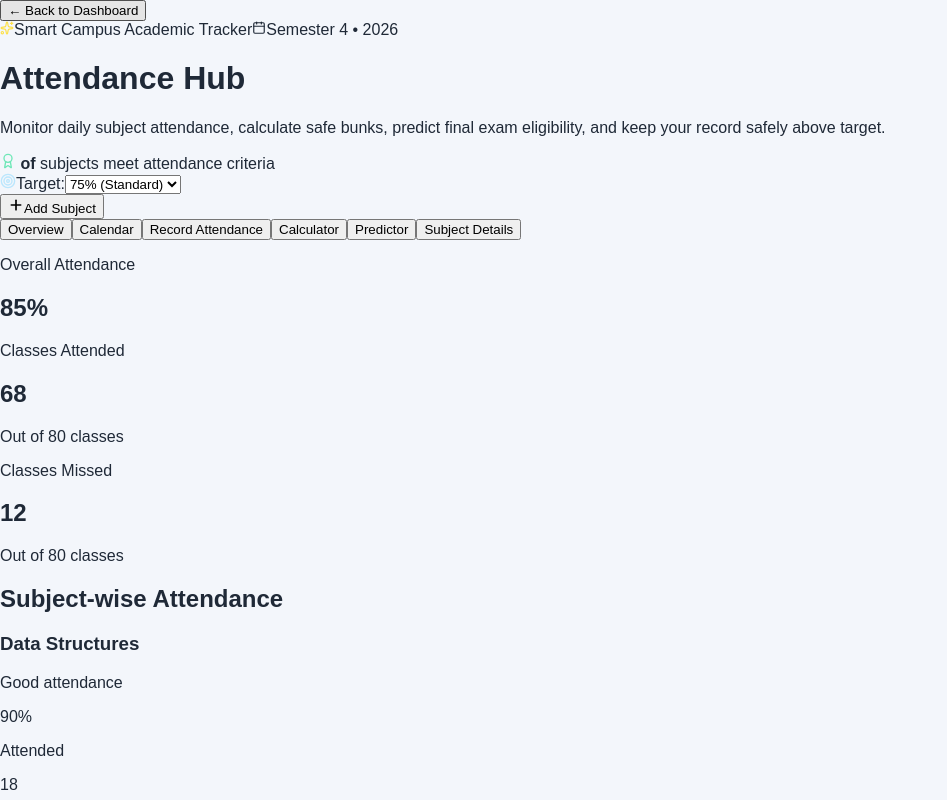
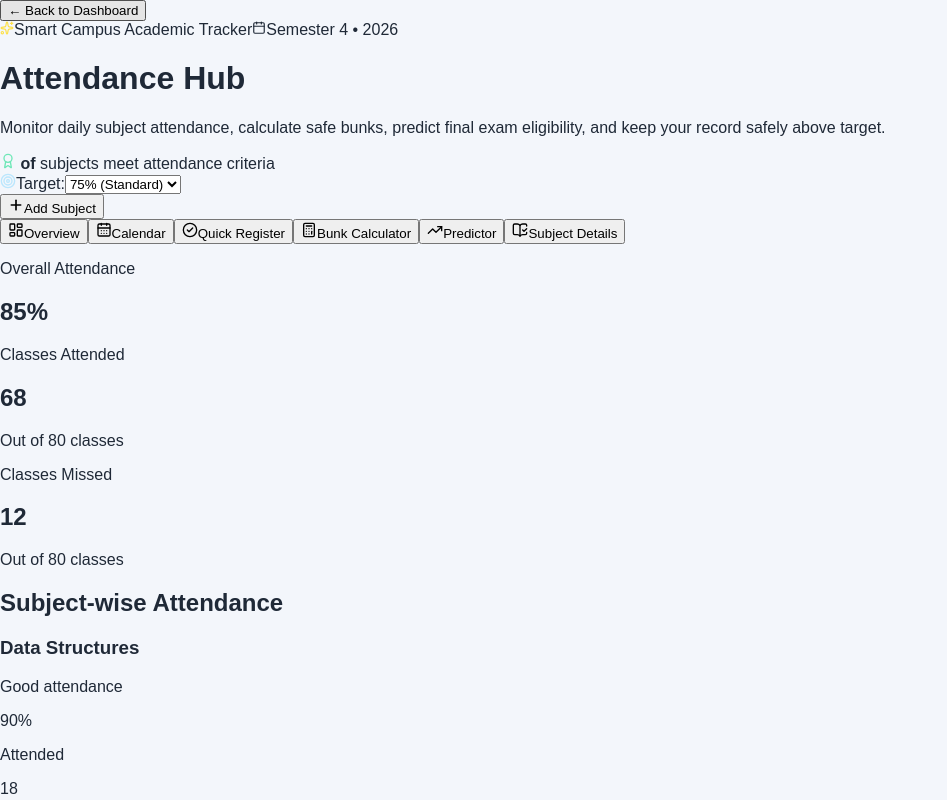
Before and after one commit to Shweta-0801/unisphere, a React (Vite) app: page /attendance in a window 1280 px wide. Shown: the top 800 px of the page, without its empty margins (0-947 px from the left). Built offline with nearby package versions, Linux system fonts and the light colour scheme.

Commit message:
updated attendance navigation

```diff
--- a/src/components/attendance/AttendanceNavigation.jsx
+++ b/src/components/attendance/AttendanceNavigation.jsx
@@ -1,32 +1,46 @@
-function AttendanceNavigation({ activeSection, setActiveSection }) {
-  const sections = [
-    "Overview",
-    "Calendar",
-    "Record Attendance",
-    "Calculator",
-    "Predictor",
-    "Subject Details"
+import {
+  LayoutDashboard,
+  CalendarDays,
+  CheckCircle2,
+  Calculator,
+  TrendingUp,
+  BookOpenCheck
+} from "lucide-react";
+
+function AttendanceNavigation({ activeSection, setActiveSection, atRiskCount = 0 }) {
+  const navItems = [
+    { id: "Overview", label: "Overview", icon: LayoutDashboard },
+    { id: "Calendar", label: "Calendar", icon: CalendarDays },
+    { id: "Record Attendance", label: "Quick Register", icon: CheckCircle2 },
+    { id: "Calculator", label: "Bunk Calculator", icon: Calculator },
+    { id: "Predictor", label: "Predictor", icon: TrendingUp },
+    { id: "Subject Details", label: "Subject Details", icon: BookOpenCheck, badge: atRiskCount > 0 ? `${atRiskCount} at risk` : null }
   ];
 
   return (
-    <div className="bg-white rounded-2xl shadow-sm p-2">
-      <div className="flex gap-2 overflow-x-auto">
+    <div className="att-nav-bar">
+      <nav className="att-nav-track" aria-label="Attendance navigation tabs">
+        {navItems.map((item) => {
+          const Icon = item.icon;
+          const isActive = activeSection === item.id;
 
-        {sections.map((section) => (
-          <button
-            key={section}
-            onClick={() => setActiveSection(section)}
-            className={`px-4 py-2.5 rounded-xl text-sm font-medium whitespace-nowrap transition ${
-              activeSection === section
-                ? "bg-blue-600 text-white"
-                : "text-gray-600 hover:bg-gray-100"
-            }`}
-          >
-            {section}
-          </button>
-        ))}
-
-      </div>
+          return (
+            <button
+              key={item.id}
+              onClick={() => setActiveSection(item.id)}
+              className={`att-nav-btn ${isActive ? "active" : ""}`}
+            >
+              <Icon style={{ width: "1rem", height: "1rem", flexShrink: 0 }} />
+              <span>{item.label}</span>
+              {item.badge && (
+                <span className="att-nav-badge danger">
+                  {item.badge}
+                </span>
+              )}
+            </button>
+          );
+        })}
+      </nav>
     </div>
   );
 }
```
